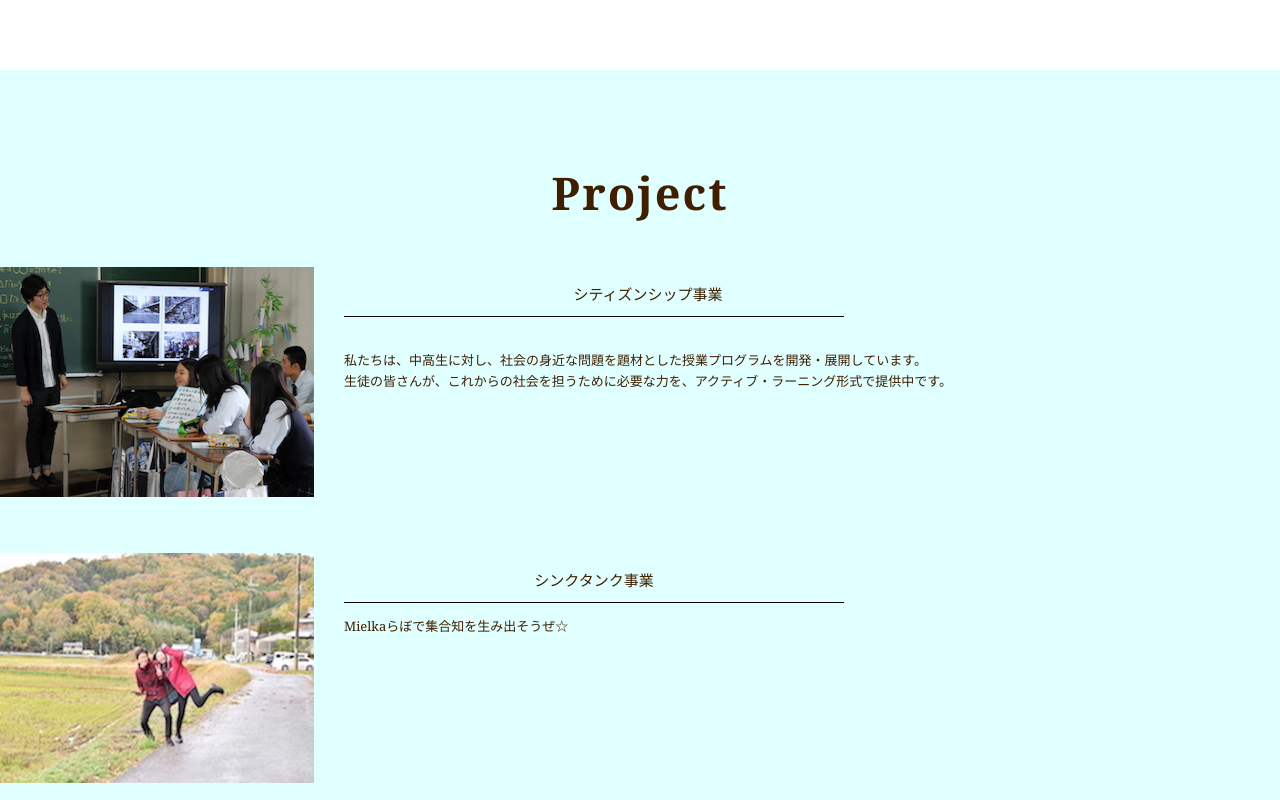
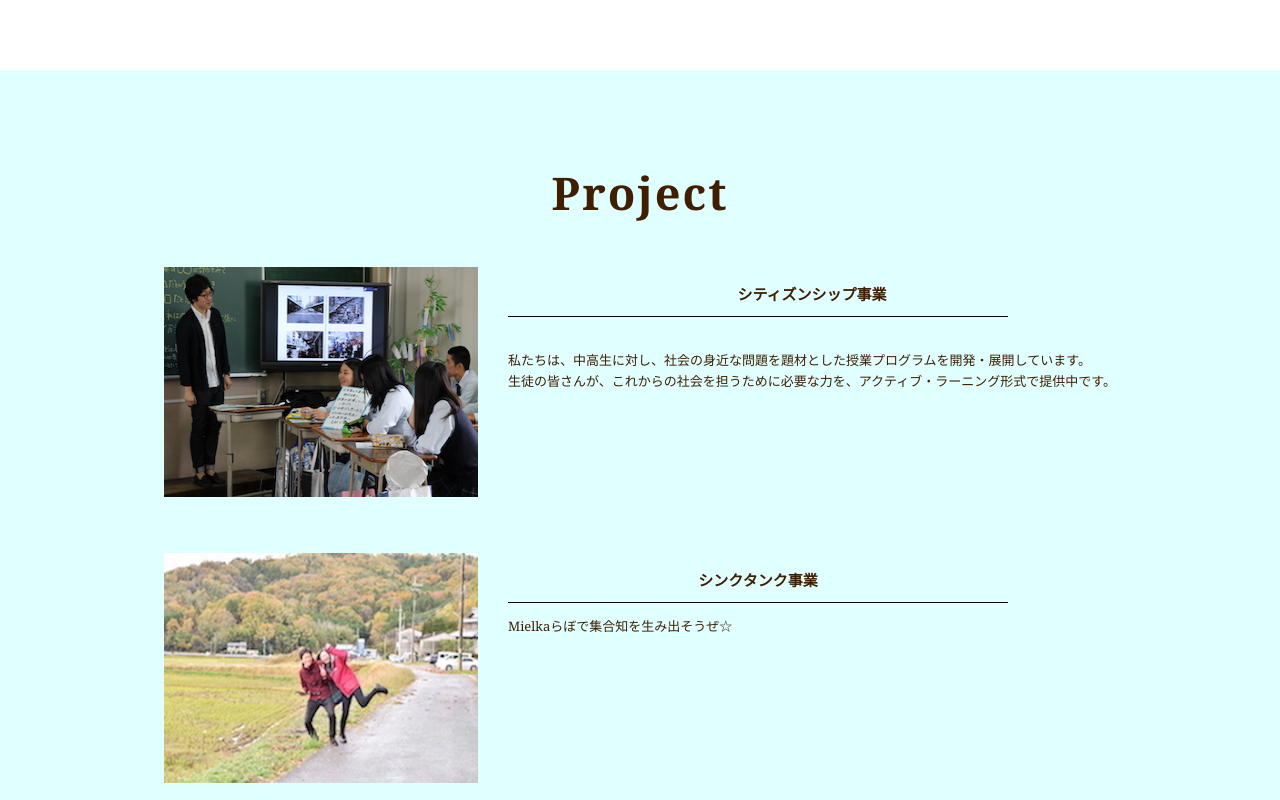
Before and after one commit to mielka/recruit_2017autumn, a plain HTML site: page index.html in a window 1280 px wide. Shown: the part 680-1480 px from the top of the page. Drawn offline with nearby package versions, Linux system fonts and the light colour scheme.

Commit message:
サイズ，バランス

```diff
--- a/style.css
+++ b/style.css
@@ -19,10 +19,9 @@ body {
 .title { font-size:45px; }
 
 #top {
-	height: 600px;
+  height:600px;
   width:100%;
 	padding-top: 100px;
-  background-color: #fff;
 }
 
 /**メニュー部分**/
@@ -259,6 +258,9 @@ div a.entry  {
 }
 
 
+
+
+
 @media screen and ( min-width:960px ){
 
   header .inner {
@@ -304,8 +306,9 @@ div a.entry  {
     color: #000;
   }
 
+  .pjt-box { display:inline-block; text-align:center; }
+
   section { padding: 50px 0; }
-
   section#projects h2 {
     letter-spacing: 2px;
   }
@@ -322,7 +325,7 @@ div a.entry  {
   }
   section#projects .project h3 {
     font-size: 15px;
-    font-weight: normal;
+    font-weight: bold;
     margin-bottom: 0;
     letter-spacing: 0;
   }
```
